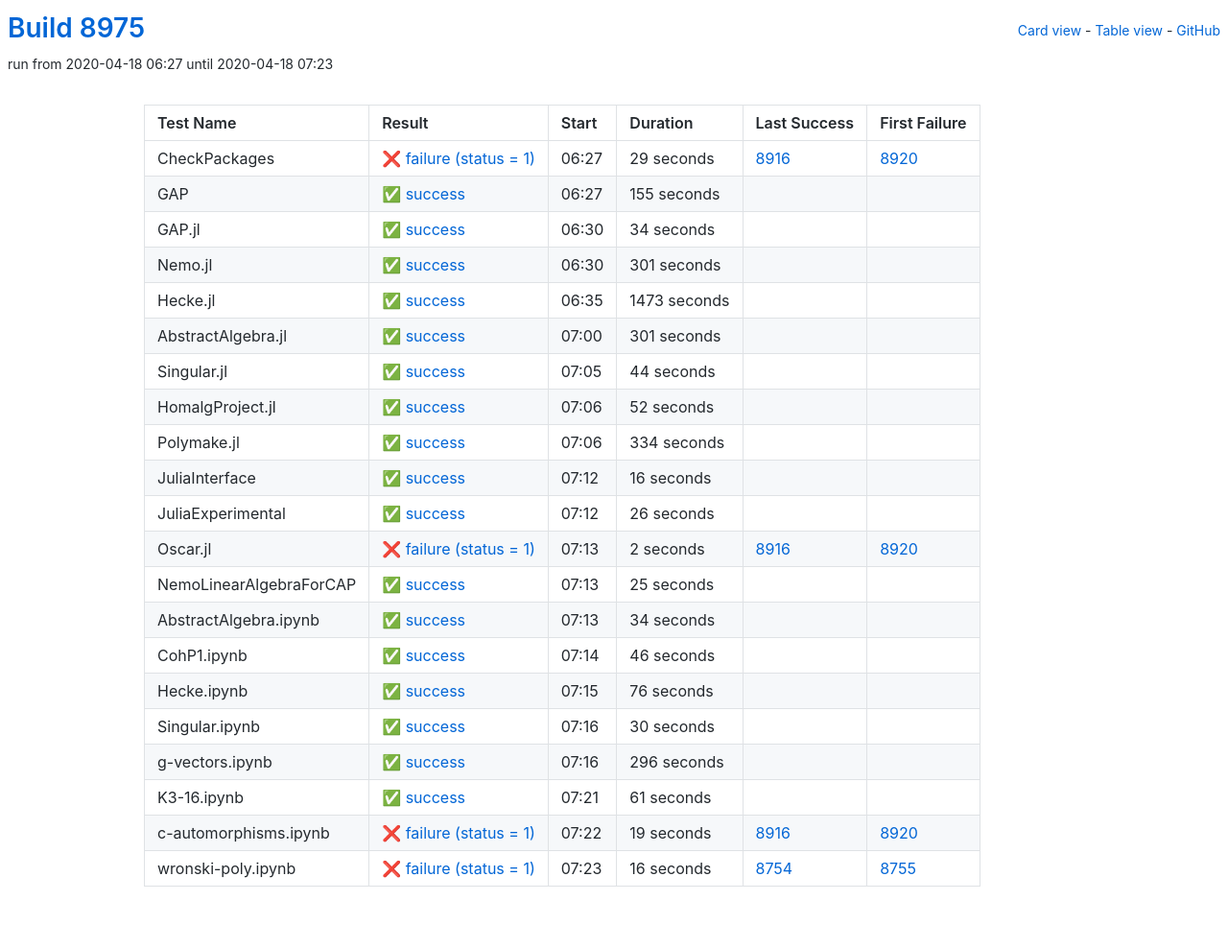
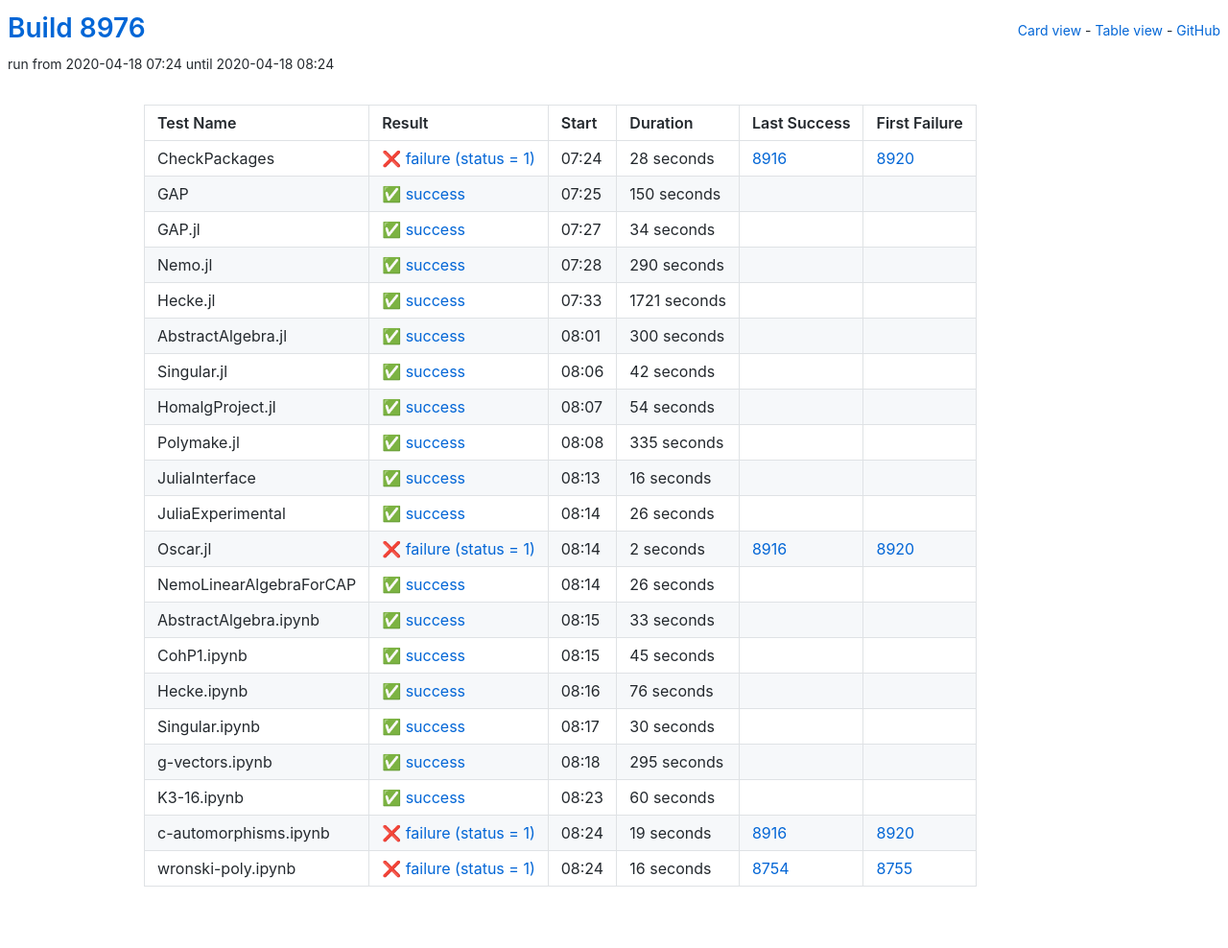
Before and after one commit to oscar-system/oscar-ci-status, a Jekyll site: the page built from table.html, in a window 1280 px wide. Shown: the whole page at 96% size. Built offline with Jekyll 4.4.1, drawn with Linux system fonts in a browser that asks for light colours.

Commit message:
Build 8976

```diff
--- a/_data/ci.yml
+++ b/_data/ci.yml
@@ -1,27 +1,27 @@
-build: 8975
-build_url: https://oscarci.mathematik.uni-kl.de/job/oscar/8975/
+build: 8976
+build_url: https://oscarci.mathematik.uni-kl.de/job/oscar/8976/
 job: oscar
 tests:
-- duration: 29
+- duration: 28
   exitcode: 1
   first_failure: 8920
   first_failure_url: https://oscarci.mathematik.uni-kl.de/job/oscar/8920/
   last_success: 8916
   last_success_url: https://oscarci.mathematik.uni-kl.de/job/oscar/8916/
-  log: https://oscarci.mathematik.uni-kl.de/job/oscar/8975/artifact/logs/build-8975/CheckPackages.log
+  log: https://oscarci.mathematik.uni-kl.de/job/oscar/8976/artifact/logs/build-8976/CheckPackages.log
   name: CheckPackages
-  start: 2020-04-18 06:27
+  start: 2020-04-18 07:24
   status: failure
   success: false
-- duration: 155
+- duration: 150
   exitcode: 0
   first_failure: false
   first_failure_url: null
   last_success: false
   last_success_url: null
-  log: https://oscarci.mathematik.uni-kl.de/job/oscar/8975/artifact/logs/build-8975/GAP.log
+  log: https://oscarci.mathematik.uni-kl.de/job/oscar/8976/artifact/logs/build-8976/GAP.log
   name: GAP
-  start: 2020-04-18 06:27
+  start: 2020-04-18 07:25
   status: success
   success: true
 - duration: 34
@@ -30,75 +30,75 @@ tests:
   first_failure_url: null
   last_success: false
   last_success_url: null
-  log: https://oscarci.mathematik.uni-kl.de/job/oscar/8975/artifact/logs/build-8975/GAP.jl.log
+  log: https://oscarci.mathematik.uni-kl.de/job/oscar/8976/artifact/logs/build-8976/GAP.jl.log
   name: GAP.jl
-  start: 2020-04-18 06:30
+  start: 2020-04-18 07:27
   status: success
   success: true
-- duration: 301
+- duration: 290
   exitcode: 0
   first_failure: false
   first_failure_url: null
   last_success: false
   last_success_url: null
-  log: https://oscarci.mathematik.uni-kl.de/job/oscar/8975/artifact/logs/build-8975/Nemo.jl.log
+  log: https://oscarci.mathematik.uni-kl.de/job/oscar/8976/artifact/logs/build-8976/Nemo.jl.log
   name: Nemo.jl
-  start: 2020-04-18 06:30
+  start: 2020-04-18 07:28
   status: success
   success: true
-- duration: 1473
+- duration: 1721
   exitcode: 0
   first_failure: false
   first_failure_url: null
   last_success: false
   last_success_url: null
-  log: https://oscarci.mathematik.uni-kl.de/job/oscar/8975/artifact/logs/build-8975/Hecke.jl.log
+  log: https://oscarci.mathematik.uni-kl.de/job/oscar/8976/artifact/logs/build-8976/Hecke.jl.log
   name: Hecke.jl
-  start: 2020-04-18 06:35
+  start: 2020-04-18 07:33
   status: success
   success: true
-- duration: 301
+- duration: 300
   exitcode: 0
   first_failure: false
   first_failure_url: null
   last_success: false
   last_success_url: null
-  log: https://oscarci.mathematik.uni-kl.de/job/oscar/8975/artifact/logs/build-8975/AbstractAlgebra.jl.log
+  log: https://oscarci.mathematik.uni-kl.de/job/oscar/8976/artifact/logs/build-8976/AbstractAlgebra.jl.log
   name: AbstractAlgebra.jl
-  start: 2020-04-18 07:00
+  start: 2020-04-18 08:01
   status: success
   success: true
-- duration: 44
+- duration: 42
   exitcode: 0
   first_failure: false
   first_failure_url: null
   last_success: false
   last_success_url: null
-  log: https://oscarci.mathematik.uni-kl.de/job/oscar/8975/artifact/logs/build-8975/Singular.jl.log
+  log: https://oscarci.mathematik.uni-kl.de/job/oscar/8976/artifact/logs/build-8976/Singular.jl.log
   name: Singular.jl
-  start: 2020-04-18 07:05
+  start: 2020-04-18 08:06
   status: success
   success: true
-- duration: 52
+- duration: 54
   exitcode: 0
   first_failure: false
   first_failure_url: null
   last_success: false
   last_success_url: null
-  log: https://oscarci.mathematik.uni-kl.de/job/oscar/8975/artifact/logs/build-8975/HomalgProject.jl.log
+  log: https://oscarci.mathematik.uni-kl.de/job/oscar/8976/artifact/logs/build-8976/HomalgProject.jl.log
   name: HomalgProject.jl
-  start: 2020-04-18 07:06
+  start: 2020-04-18 08:07
   status: success
   success: true
-- duration: 334
+- duration: 335
   exitcode: 0
   first_failure: false
   first_failure_url: null
   last_success: false
   last_success_url: null
-  log: https://oscarci.mathematik.uni-kl.de/job/oscar/8975/artifact/logs/build-8975/Polymake.jl.log
+  log: https://oscarci.mathematik.uni-kl.de/job/oscar/8976/artifact/logs/build-8976/Polymake.jl.log
   name: Polymake.jl
-  start: 2020-04-18 07:06
+  start: 2020-04-18 08:08
   status: success
   success: true
 - duration: 16
@@ -107,9 +107,9 @@ tests:
   first_failure_url: null
   last_success: false
   last_success_url: null
-  log: https://oscarci.mathematik.uni-kl.de/job/oscar/8975/artifact/logs/build-8975/JuliaInterface.log
+  log: https://oscarci.mathematik.uni-kl.de/job/oscar/8976/artifact/logs/build-8976/JuliaInterface.log
   name: JuliaInterface
-  start: 2020-04-18 07:12
+  start: 2020-04-18 08:13
   status: success
   success: true
 - duration: 26
@@ -118,9 +118,9 @@ tests:
   first_failure_url: null
   last_success: false
   last_success_url: null
-  log: https://oscarci.mathematik.uni-kl.de/job/oscar/8975/artifact/logs/build-8975/JuliaExperimental.log
+  log: https://oscarci.mathematik.uni-kl.de/job/oscar/8976/artifact/logs/build-8976/JuliaExperimental.log
   name: JuliaExperimental
-  start: 2020-04-18 07:12
+  start: 2020-04-18 08:14
   status: success
   success: true
 - duration: 2
@@ -129,42 +129,42 @@ tests:
   first_failure_url: https://oscarci.mathematik.uni-kl.de/job/oscar/8920/
   last_success: 8916
   last_success_url: https://oscarci.mathematik.uni-kl.de/job/oscar/8916/
-  log: https://oscarci.mathematik.uni-kl.de/job/oscar/8975/artifact/logs/build-8975/Oscar.jl.log
+  log: https://oscarci.mathematik.uni-kl.de/job/oscar/8976/artifact/logs/build-8976/Oscar.jl.log
   name: Oscar.jl
-  start: 2020-04-18 07:13
+  start: 2020-04-18 08:14
   status: failure
   success: false
-- duration: 25
+- duration: 26
   exitcode: 0
   first_failure: false
   first_failure_url: null
   last_success: false
   last_success_url: null
-  log: https://oscarci.mathematik.uni-kl.de/job/oscar/8975/artifact/logs/build-8975/NemoLinearAlgebraForCAP.log
+  log: https://oscarci.mathematik.uni-kl.de/job/oscar/8976/artifact/logs/build-8976/NemoLinearAlgebraForCAP.log
   name: NemoLinearAlgebraForCAP
-  start: 2020-04-18 07:13
+  start: 2020-04-18 08:14
   status: success
   success: true
-- duration: 34
+- duration: 33
   exitcode: 0
   first_failure: false
   first_failure_url: null
   last_success: false
   last_success_url: null
-  log: https://oscarci.mathematik.uni-kl.de/job/oscar/8975/artifact/logs/build-8975/AbstractAlgebra.ipynb.log
+  log: https://oscarci.mathematik.uni-kl.de/job/oscar/8976/artifact/logs/build-8976/AbstractAlgebra.ipynb.log
   name: AbstractAlgebra.ipynb
-  start: 2020-04-18 07:13
+  start: 2020-04-18 08:15
   status: success
   success: true
-- duration: 46
+- duration: 45
   exitcode: 0
   first_failure: false
   first_failure_url: null
   last_success: false
   last_success_url: null
-  log: https://oscarci.mathematik.uni-kl.de/job/oscar/8975/artifact/logs/build-8975/CohP1.ipynb.log
+  log: https://oscarci.mathematik.uni-kl.de/job/oscar/8976/artifact/logs/build-8976/CohP1.ipynb.log
   name: CohP1.ipynb
-  start: 2020-04-18 07:14
+  start: 2020-04-18 08:15
   status: success
   success: true
 - duration: 76
@@ -173,9 +173,9 @@ tests:
   first_failure_url: null
   last_success: false
   last_success_url: null
-  log: https://oscarci.mathematik.uni-kl.de/job/oscar/8975/artifact/logs/build-8975/Hecke.ipynb.log
+  log: https://oscarci.mathematik.uni-kl.de/job/oscar/8976/artifact/logs/build-8976/Hecke.ipynb.log
   name: Hecke.ipynb
-  start: 2020-04-18 07:15
+  start: 2020-04-18 08:16
   status: success
   success: true
 - duration: 30
@@ -184,31 +184,31 @@ tests:
   first_failure_url: null
   last_success: false
   last_success_url: null
-  log: https://oscarci.mathematik.uni-kl.de/job/oscar/8975/artifact/logs/build-8975/Singular.ipynb.log
+  log: https://oscarci.mathematik.uni-kl.de/job/oscar/8976/artifact/logs/build-8976/Singular.ipynb.log
   name: Singular.ipynb
-  start: 2020-04-18 07:16
+  start: 2020-04-18 08:17
   status: success
   success: true
-- duration: 296
+- duration: 295
   exitcode: 0
   first_failure: false
   first_failure_url: null
   last_success: false
   last_success_url: null
-  log: https://oscarci.mathematik.uni-kl.de/job/oscar/8975/artifact/logs/build-8975/g-vectors.ipynb.log
+  log: https://oscarci.mathematik.uni-kl.de/job/oscar/8976/artifact/logs/build-8976/g-vectors.ipynb.log
   name: g-vectors.ipynb
-  start: 2020-04-18 07:16
+  start: 2020-04-18 08:18
   status: success
   success: true
-- duration: 61
+- duration: 60
   exitcode: 0
   first_failure: false
   first_failure_url: null
   last_success: false
   last_success_url: null
-  log: https://oscarci.mathematik.uni-kl.de/job/oscar/8975/artifact/logs/build-8975/K3-16.ipynb.log
+  log: https://oscarci.mathematik.uni-kl.de/job/oscar/8976/artifact/logs/build-8976/K3-16.ipynb.log
   name: K3-16.ipynb
-  start: 2020-04-18 07:21
+  start: 2020-04-18 08:23
   status: success
   success: true
 - duration: 19
@@ -217,9 +217,9 @@ tests:
   first_failure_url: https://oscarci.mathematik.uni-kl.de/job/oscar/8920/
   last_success: 8916
   last_success_url: https://oscarci.mathematik.uni-kl.de/job/oscar/8916/
-  log: https://oscarci.mathematik.uni-kl.de/job/oscar/8975/artifact/logs/build-8975/c-automorphisms.ipynb.log
+  log: https://oscarci.mathematik.uni-kl.de/job/oscar/8976/artifact/logs/build-8976/c-automorphisms.ipynb.log
   name: c-automorphisms.ipynb
-  start: 2020-04-18 07:22
+  start: 2020-04-18 08:24
   status: failure
   success: false
 - duration: 16
@@ -228,8 +228,8 @@ tests:
   first_failure_url: https://oscarci.mathematik.uni-kl.de/job/oscar/8755/
   last_success: 8754
   last_success_url: https://oscarci.mathematik.uni-kl.de/job/oscar/8754/
-  log: https://oscarci.mathematik.uni-kl.de/job/oscar/8975/artifact/logs/build-8975/wronski-poly.ipynb.log
+  log: https://oscarci.mathematik.uni-kl.de/job/oscar/8976/artifact/logs/build-8976/wronski-poly.ipynb.log
   name: wronski-poly.ipynb
-  start: 2020-04-18 07:23
+  start: 2020-04-18 08:24
   status: failure
   success: false
```
Also changed, not shown: README.md.
